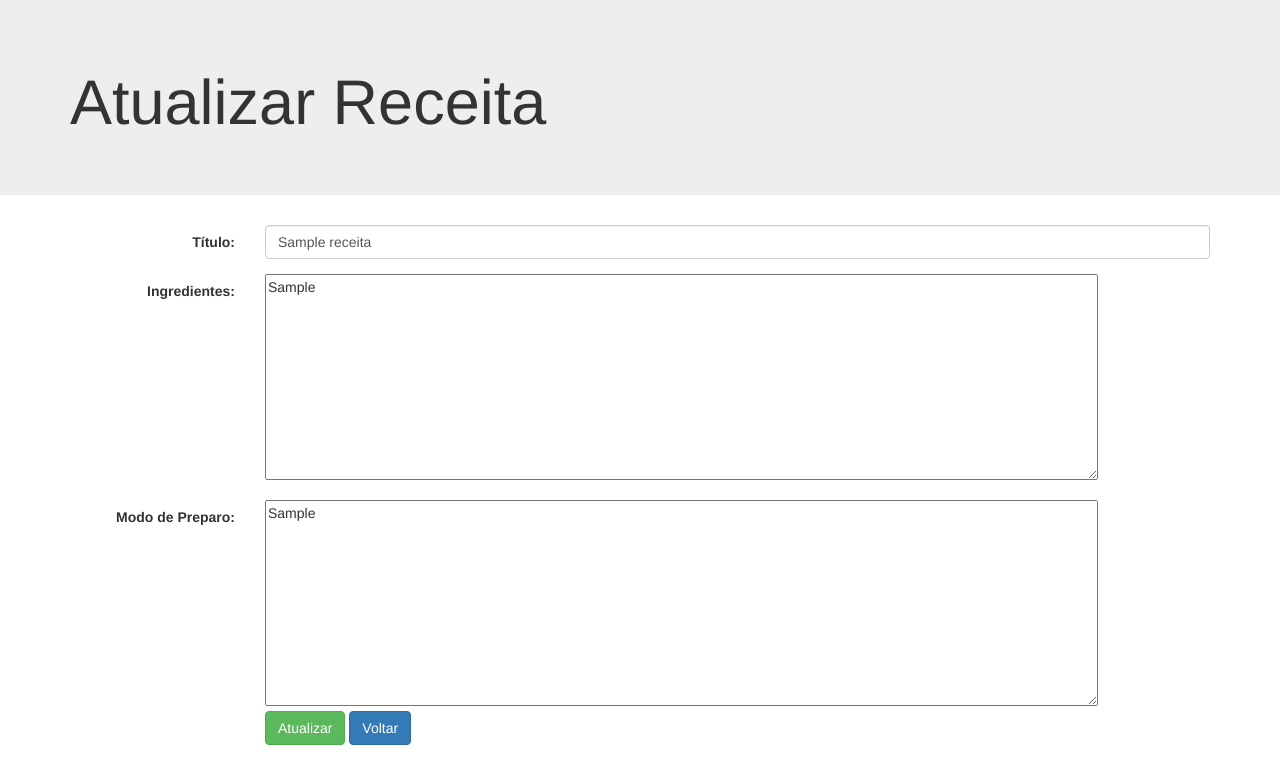
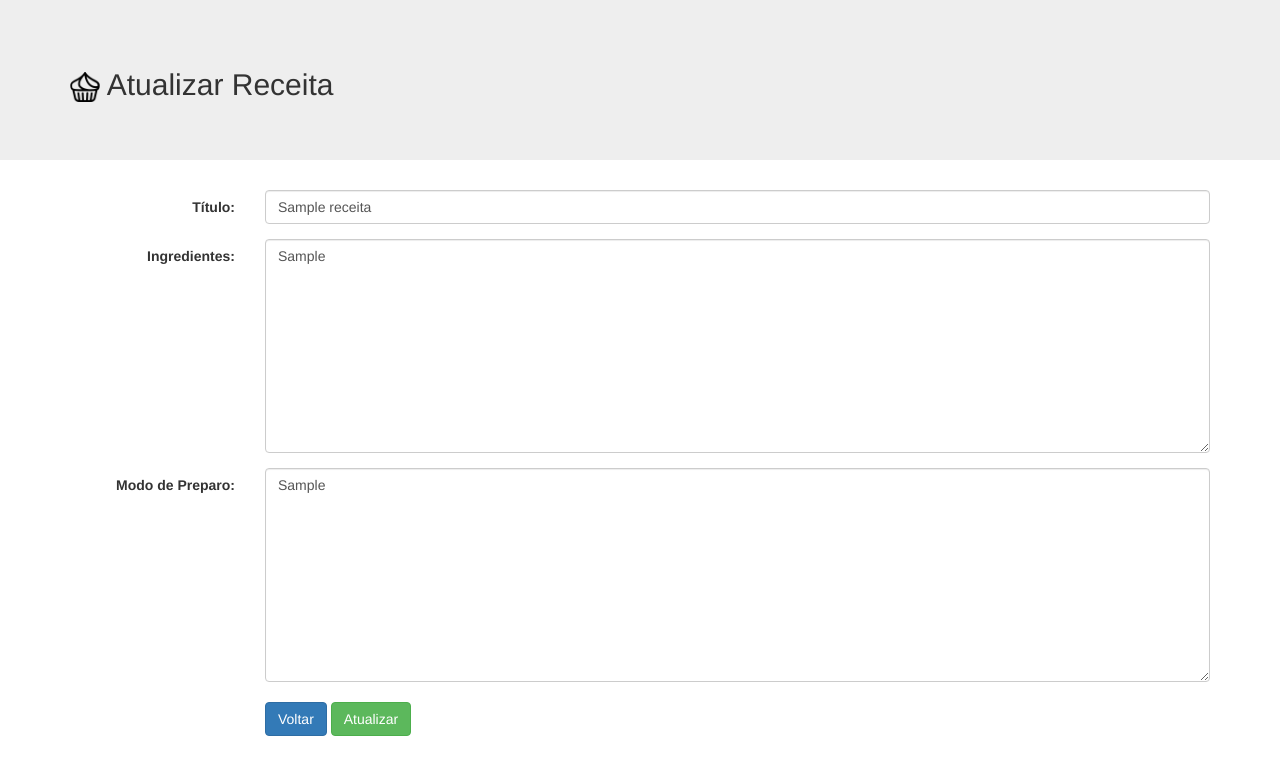
Before and after one commit to ludicarvalho/receitas, a PHP site: page /agenda/atualizar.php?id=1 in a window 1280 px wide. Shown: the top 784 px of the page. Run offline with PHP 8.4, Linux system fonts and the light colour scheme; tables that the repository leaves empty or names only in its code hold one stand-in row (values such as "Sample post").

Commit message:
Atualização 'atualizar.php'
Novo ícone em 'jumbotron'
Tamanho das fontes em h2 no 'jumbotron'

```diff
--- a/atualizar.php
+++ b/atualizar.php
@@ -1,5 +1,4 @@
 <?php
-
 	require "banco.php";
 
 	$id = null;
@@ -74,12 +73,17 @@ $col = "100";
 	<script src="https://ajax.googleapis.com/ajax/libs/jquery/3.3.1/jquery.min.js"></script>
 	<script src="https://maxcdn.bootstrapcdn.com/bootstrap/3.3.7/js/bootstrap.min.js"></script>
 	<title>Atualizar Receita</title>
+	<style>
+		.favicon {
+			width: 30px;
+		}
+	</style>
 </head>
 <body>
 
-<div class="jumbotron jumbotron-fluid">
+<div class="jumbotron">
   <div class="container">
-		<h1>Atualizar Receita</h1>
+    <h2><img src="img/favicon.png" alt="Cupcake" class="favicon"> Atualizar Receita</h2>
   </div>
 </div>
 
@@ -90,27 +94,32 @@ $col = "100";
       <label class="control-label col-sm-2" for="nome">Título:</label>
       <div class="col-sm-10">
         <input type="text" maxlength="50" class="form-control" id="nome" placeholder="Insira o título..." name="titulo" required value="<?php echo !empty($titulo)?$titulo:'';?>" />
-<?php if (!empty($tituloErro)): ?> <?php echo $tituloErro; ?> <?php endif; ?>
+<?php if (!empty($tituloErro)): ?>
+<?php echo $tituloErro; ?>
+<?php endif; ?>
       </div>
     </div>
     <div class="form-group">
 <?php echo !empty($ingredientesErro)?'error':'';?>
       <label class="control-label col-sm-2" for="sbnm">Ingredientes:</label>
       <div class="col-sm-10">
-				<textarea id="sbnm" name="igrd" rows="<?php echo $lin; ?>" cols="<?php echo $col; ?>"><?php echo !empty($ingredientes)?$ingredientes:'';?></textarea>
-<?php if (!empty($ingredientesErro)): ?> <?php echo $ingredientesErro;?> <?php endif; ?>
+        <textarea id="sbnm" name="igrd" class="form-control" rows="<?php echo $lin; ?>" cols="<?php echo $col; ?>"><?php echo !empty($ingredientes)?$ingredientes:'';?></textarea>
+<?php if (!empty($ingredientesErro)): ?>
+<?php echo $ingredientesErro;?>
+<?php endif; ?>
       </div>
     </div>
     <div class="form-group">
 <?php echo !empty($modopreparoErro)?'error':'';?>
       <label class="control-label col-sm-2" for="apld">Modo de Preparo:</label>
       <div class="col-sm-10">
-				<textarea name="modopreparo" id="apld" rows="<?php echo $lin; ?>" cols="<?php echo $col; ?>"><?php echo !empty($modopreparo)?$modopreparo:'';?></textarea>
-<?php if (!empty($modopreparoErro)): ?> <?php echo $modopreparoErro;?> <?php endif; ?>
-
+        <textarea name="modopreparo" class="form-control" id="apld" rows="<?php echo $lin; ?>" cols="<?php echo $col; ?>"><?php echo !empty($modopreparo)?$modopreparo:'';?></textarea>
+<?php if (!empty($modopreparoErro)): ?>
+<?php echo $modopreparoErro;?>
+<?php endif; ?>
 <br/>
+<a href="index.php" class="btn btn-primary">Voltar</a>
 <button class="btn btn-success">Atualizar</button>
-				<a href="index.php" class="btn btn-primary">Voltar</a>
       </div>
     </div>
   </form>
```
Lines whose indentation alone changed are shown as unchanged.
